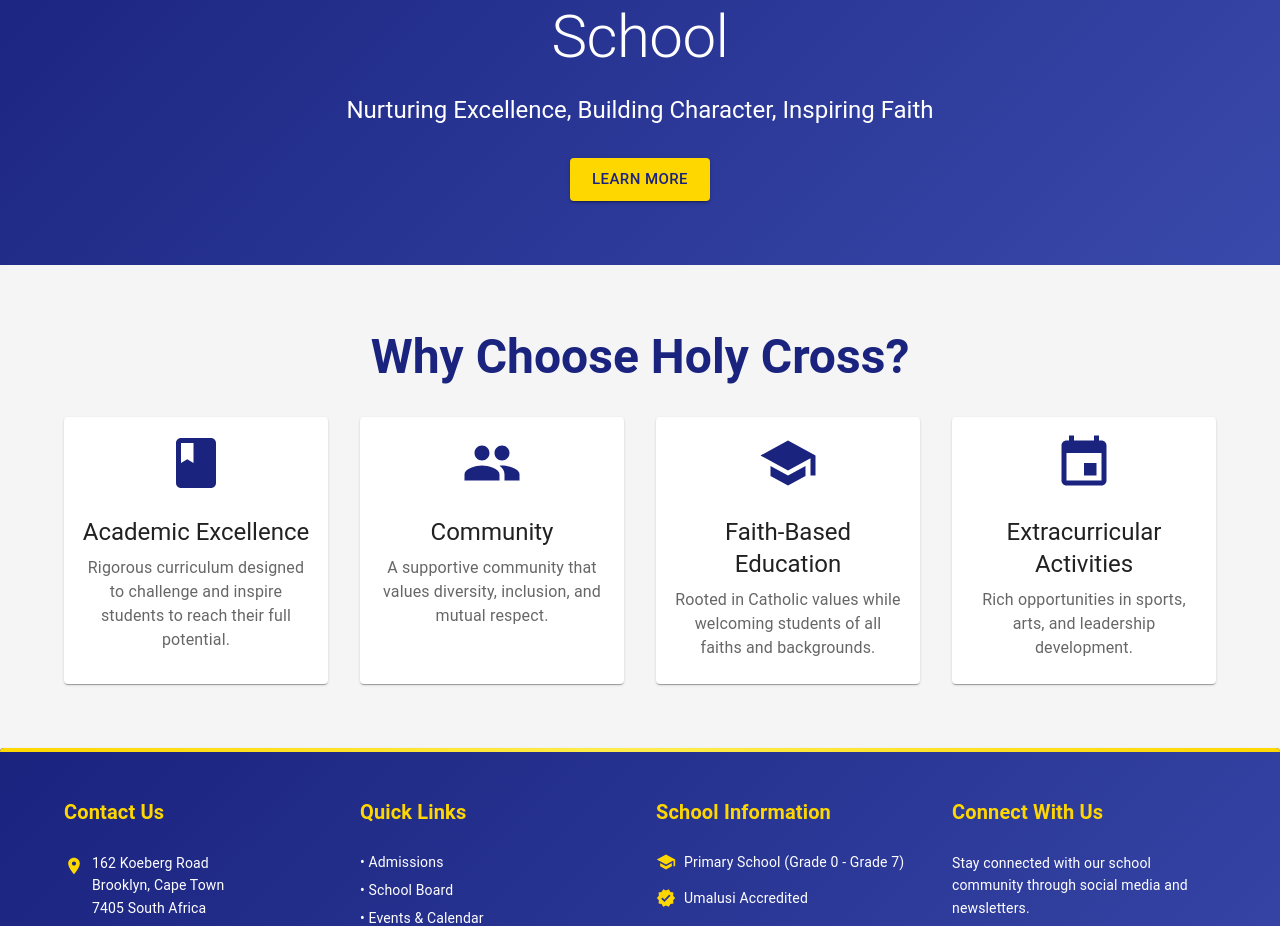
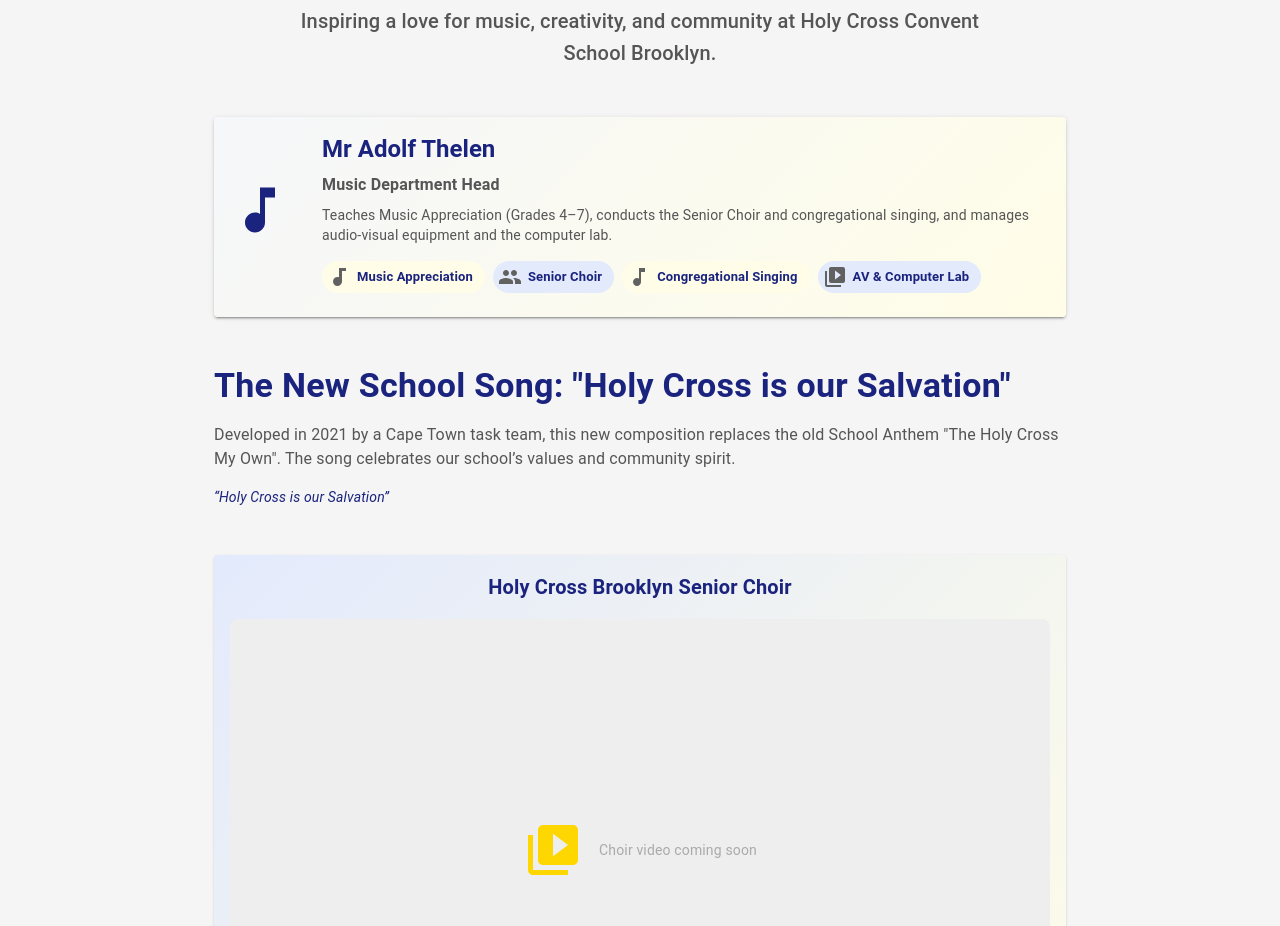
Before and after one commit to georgekasiyandima/holy-cross-convent-school-brooklyn, a React (Create React App) app in the folder frontend/: page /music in a window 1280 px wide. Shown: the part 255-1181 px from the top of the page. Built offline with nearby package versions, Linux system fonts and the light colour scheme.

Commit message:
Fix Music page: remove Choir icon, use Group, and fix download button href/target logic for MUI v7 compatibility

```diff
--- a/frontend/src/App.tsx
+++ b/frontend/src/App.tsx
@@ -14,6 +14,7 @@ import Links from './pages/Links';
 import ExtraMural from './pages/ExtraMural';
 import FormsFees from './pages/FormsFees';
 import News from './pages/News';
+import Music from './pages/Music';
 
 // Create a theme with school colors (navy blue and gold)
 const theme = createTheme({
@@ -97,6 +98,7 @@ const NavigationWrapper: React.FC = () => {
         <Route path="/links" element={<Links />} />
         <Route path="/forms" element={<FormsFees />} />
         <Route path="/extra-mural" element={<ExtraMural />} />
+        <Route path="/music" element={<Music />} />
         {/* Add more routes as we create more pages */}
         <Route path="*" element={<Home />} />
       </Routes>
--- /dev/null
+++ b/frontend/src/pages/Music.tsx
@@ -0,0 +1,153 @@
+import React from 'react';
+import { Container, Typography, Box, Card, CardContent, Divider, Stack, Button, Chip, Link as MuiLink } from '@mui/material';
+import { MusicNote, Group, School, Audiotrack, VideoLibrary, Download } from '@mui/icons-material';
+
+const downloads = [
+  {
+    label: 'Sheet Music (PDF)',
+    file: '', // Add file path when available
+  },
+  {
+    label: 'Lyrics Sheet (PDF)',
+    file: '', // Add file path when available
+  },
+  {
+    label: 'Contextual Information (PDF)',
+    file: '', // Add file path when available
+  },
+];
+
+const Music: React.FC = () => {
+  return (
+    <Container maxWidth="md" sx={{ py: 6 }}>
+      {/* Page Header */}
+      <Box sx={{ textAlign: 'center', mb: 6 }}>
+        <Typography variant="h2" sx={{ color: '#1a237e', fontWeight: 700, mb: 2, fontSize: { xs: '2rem', md: '2.5rem' } }}>
+          Music Department
+        </Typography>
+        <Divider sx={{ bgcolor: '#ffd700', height: 4, width: 80, mx: 'auto', mb: 3 }} />
+        <Typography variant="h6" sx={{ color: '#555', maxWidth: 700, mx: 'auto', mb: 2 }}>
+          Inspiring a love for music, creativity, and community at Holy Cross Convent School Brooklyn.
+        </Typography>
+      </Box>
+
+      {/* Staff & Activities */}
+      <Card sx={{ mb: 6, boxShadow: 2, background: 'linear-gradient(135deg, #f5f7fa 0%, #fffde7 100%)' }}>
+        <CardContent>
+          <Stack direction={{ xs: 'column', sm: 'row' }} spacing={4} alignItems="center">
+            <Box>
+              <MusicNote sx={{ color: '#1a237e', fontSize: 60 }} />
+            </Box>
+            <Box>
+              <Typography variant="h5" sx={{ color: '#1a237e', fontWeight: 700, mb: 1 }}>
+                Mr Adolf Thelen
+              </Typography>
+              <Typography variant="body1" sx={{ color: '#555', mb: 1 }}>
+                <b>Music Department Head</b>
+              </Typography>
+              <Typography variant="body2" sx={{ color: '#555', mb: 2 }}>
+                Teaches Music Appreciation (Grades 4–7), conducts the Senior Choir and congregational singing, and manages audio-visual equipment and the computer lab.
+              </Typography>
+              <Stack direction="row" spacing={1}>
+                <Chip icon={<Audiotrack sx={{ color: '#ffd700' }} />} label="Music Appreciation" sx={{ bgcolor: '#fffde7', color: '#1a237e', fontWeight: 700 }} />
+                <Chip icon={<Group sx={{ color: '#1a237e' }} />} label="Senior Choir" sx={{ bgcolor: '#e3eafc', color: '#1a237e', fontWeight: 700 }} />
+                <Chip icon={<MusicNote sx={{ color: '#ffd700' }} />} label="Congregational Singing" sx={{ bgcolor: '#fffde7', color: '#1a237e', fontWeight: 700 }} />
+                <Chip icon={<VideoLibrary sx={{ color: '#1a237e' }} />} label="AV & Computer Lab" sx={{ bgcolor: '#e3eafc', color: '#1a237e', fontWeight: 700 }} />
+              </Stack>
+            </Box>
+          </Stack>
+        </CardContent>
+      </Card>
+
+      {/* School Song Section */}
+      <Box sx={{ mb: 6 }}>
+        <Typography variant="h4" sx={{ color: '#1a237e', fontWeight: 700, mb: 2 }}>
+          The New School Song: "Holy Cross is our Salvation"
+        </Typography>
+        <Typography variant="body1" sx={{ color: '#555', mb: 2 }}>
+          Developed in 2021 by a Cape Town task team, this new composition replaces the old School Anthem "The Holy Cross My Own". The song celebrates our school’s values and community spirit.
+        </Typography>
+        <Typography variant="body2" sx={{ color: '#1a237e', fontStyle: 'italic', mb: 2 }}>
+          “Holy Cross is our Salvation”
+        </Typography>
+      </Box>
+
+      {/* Choir Video Placeholder */}
+      <Card sx={{ mb: 6, boxShadow: 1, background: 'linear-gradient(135deg, #e3eafc 0%, #fffde7 100%)' }}>
+        <CardContent sx={{ textAlign: 'center' }}>
+          <Typography variant="h6" sx={{ color: '#1a237e', fontWeight: 600, mb: 2 }}>
+            Holy Cross Brooklyn Senior Choir
+          </Typography>
+          {/* Replace with YouTube embed or video player when available */}
+          <Box sx={{ width: '100%', height: 0, paddingBottom: '56.25%', position: 'relative', mb: 2 }}>
+            <Box sx={{ position: 'absolute', top: 0, left: 0, width: '100%', height: '100%', bgcolor: '#eee', display: 'flex', alignItems: 'center', justifyContent: 'center', borderRadius: 2 }}>
+              <VideoLibrary sx={{ color: '#ffd700', fontSize: 60 }} />
+              <Typography variant="body2" sx={{ color: '#aaa', ml: 2 }}>
+                Choir video coming soon
+              </Typography>
+            </Box>
+          </Box>
+        </CardContent>
+      </Card>
+
+      {/* Downloads Section */}
+      <Box sx={{ mb: 6 }}>
+        <Typography variant="h5" sx={{ color: '#1a237e', fontWeight: 700, mb: 2 }}>
+          Downloads
+        </Typography>
+        <Stack direction={{ xs: 'column', sm: 'row' }} spacing={2}>
+          {downloads.map((item) => (
+            item.file ? (
+              <Button
+                key={item.label}
+                variant="contained"
+                color="primary"
+                startIcon={<Download />}
+                href={item.file}
+                target="_blank"
+                sx={{
+                  bgcolor: '#ffd700',
+                  color: '#1a237e',
+                  fontWeight: 700,
+                  minWidth: 200,
+                  '&:hover': { bgcolor: '#ffed4e' },
+                }}
+              >
+                {item.label}
+              </Button>
+            ) : (
+              <Button
+                key={item.label}
+                variant="contained"
+                color="primary"
+                startIcon={<Download />}
+                disabled
+                sx={{
+                  bgcolor: '#ccc',
+                  color: '#666',
+                  fontWeight: 700,
+                  minWidth: 200,
+                  '&:hover': { bgcolor: '#ccc' },
+                }}
+              >
+                {item.label}
+              </Button>
+            )
+          ))}
+        </Stack>
+        <Typography variant="body2" sx={{ color: '#aaa', mt: 2 }}>
+          Sheet music, lyrics, and more will be available for download soon.
+        </Typography>
+      </Box>
+
+      <Divider sx={{ my: 6 }} />
+      <Box sx={{ textAlign: 'center', color: '#aaa', mt: 4 }}>
+        <Typography variant="body2">
+          <em>Music is at the heart of our school community. More resources and media will be added as they become available.</em>
+        </Typography>
+      </Box>
+    </Container>
+  );
+};
+
+export default Music;
```
